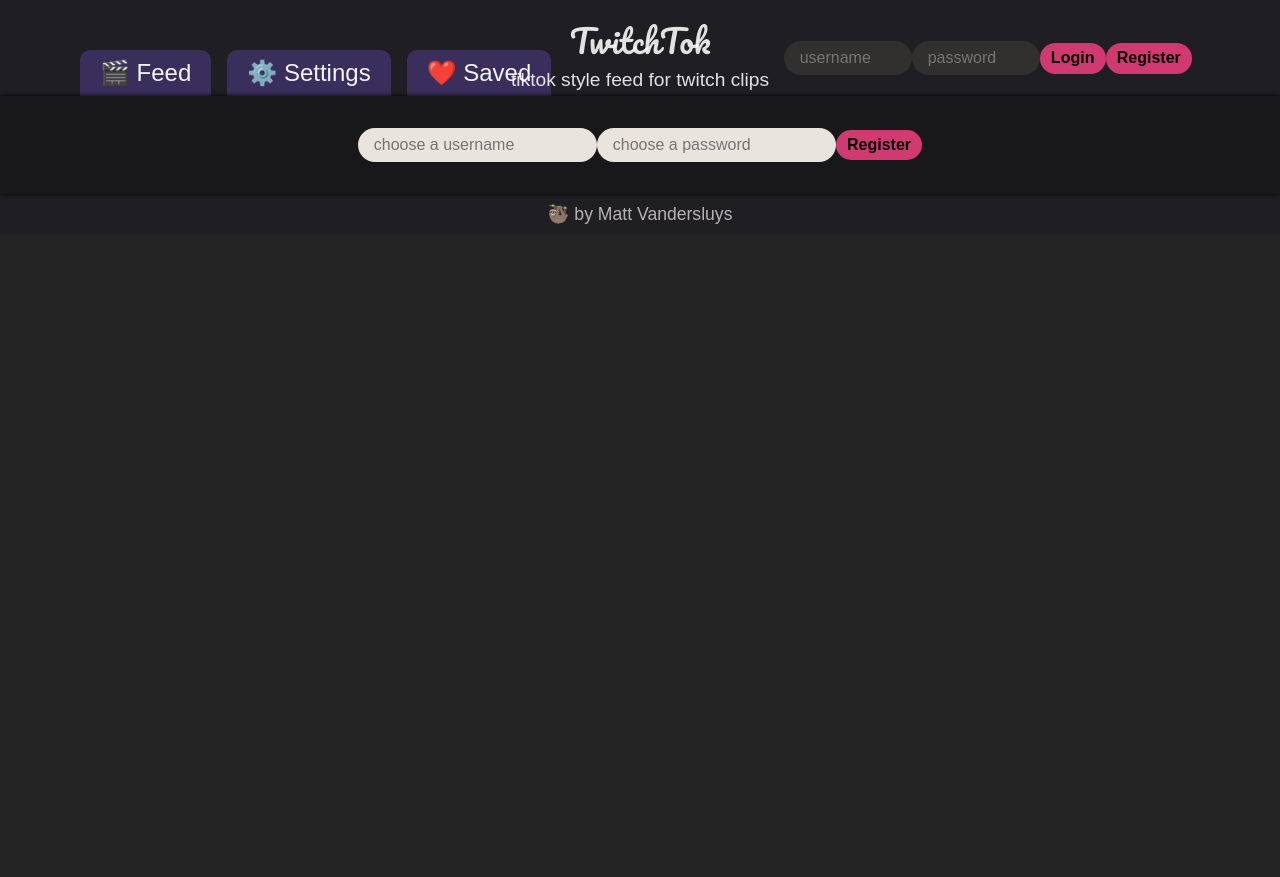
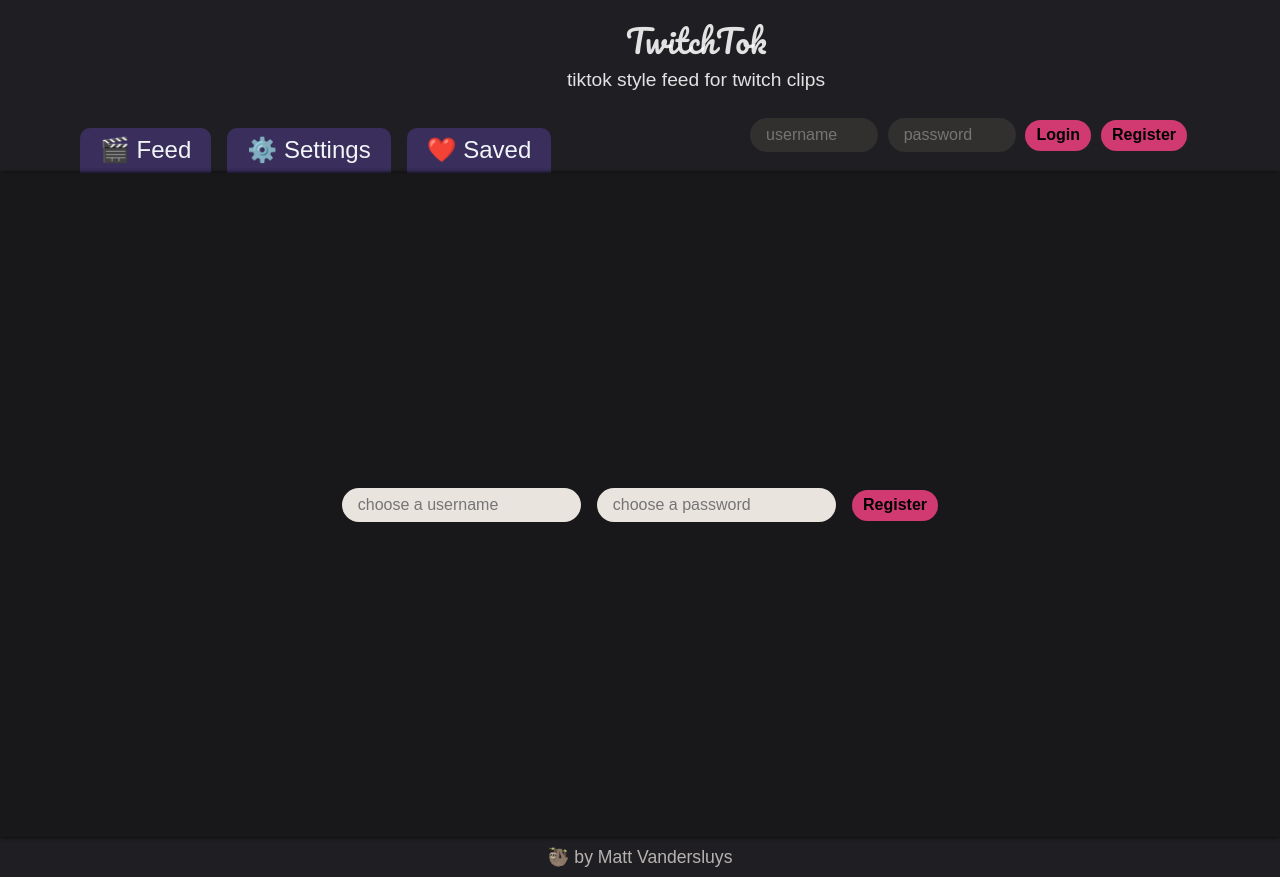
Before and after one commit to Cxndr/twitch-tok, a React (Vite) app in the folder client/: page /register in a window 1280 px wide. Before the commit the page ends 800 px from the top, so only its background shows below. Built offline with nearby package versions, Linux system fonts and the light colour scheme; no server answers; a web font is replaced by a local one.

Commit message:
cleaned up everything

```diff
--- a/client/src/App.jsx
+++ b/client/src/App.jsx
@@ -70,7 +70,7 @@
 
   return (
     <BrowserRouter>
-      <Header user={user} setUser={setUser} profileData={profileData}/>
+      <Header user={user} setUser={setUser} profileData={profileData} setProfileData={setProfileData}/>
       <main>
         <Routes>
           <Route path="/" element={<FeedPage profileData={profileData} getProfile={getProfile} autoMode={autoMode} setAutoMode={setAutoMode}/>}/>
--- a/client/src/components/Header.jsx
+++ b/client/src/components/Header.jsx
@@ -1,7 +1,7 @@
 import { NavLink } from "react-router-dom";
 import LoginForm from "./LoginForm";
 
-export default function Header({user,setUser, profileData}) {
+export default function Header({user,setUser, profileData, setProfileData}) {
 
     return (
         <header>
@@ -15,7 +15,7 @@
                 <NavLink to="/saved">❤️ Saved</NavLink>
             </nav>
             <div className="user-nav">
-                <LoginForm user={user} setUser={setUser} profileData={profileData}/>
+                <LoginForm user={user} setUser={setUser} profileData={profileData} setProfileData={setProfileData}/>
             </div>
         </header>
     )
--- a/client/src/components/LoginForm.jsx
+++ b/client/src/components/LoginForm.jsx
@@ -3,7 +3,7 @@
 import { Link } from "react-router-dom";
 
 
-export default function LoginForm({user, setUser, profileData}) {
+export default function LoginForm({user, setUser, profileData, setProfileData}) {
 
     const [formData, setFormData] = useState({
         username: "",
@@ -42,6 +42,8 @@
     async function userLogout() {
         sessionStorage.removeItem('authToken');
         setUser(false);
+        setProfileData([]);
+
     }
 
     async function handleFormSubmit(event) {
@@ -52,7 +54,7 @@
 
 
     return (
-        <div>
+        <div className="login-section">
             {user
             ?
                 <>
--- a/client/src/index.css
+++ b/client/src/index.css
@@ -171,6 +171,7 @@
 
 main {
   height: 83svh;
+  min-height: 83svh;
   padding: 2rem 2rem;
   background-color: var(--black-mid);
   filter: drop-shadow(0px 0px 2px #000);
@@ -196,7 +197,7 @@
 }
 .sidebar-section {
   height: 100%;
-  width: 0;
+  width: inherit;
   flex-grow: 1;
   padding: 0.5rem 1rem 0rem 1rem;
   display: flex;
@@ -402,6 +403,38 @@
   top: 0.6rem;
 }
 
+.clip-settings {
+  background-color: var(--black-light);
+  padding: 0.5rem 1rem;
+  border-radius: 20px;
+  position: relative;
+  margin-bottom: 1rem;
+}
+.clip-settings label {
+  vertical-align: center;
+  font-size: 1.5rem;
+  font-weight: 600;
+  color: var(--offest-white);
+}
+.auto-mode-switch {
+  position: relative;
+  top: 0.3rem;
+  display: inline;
+  padding-right: 0.7rem;
+}
+.instruction-text {
+  opacity: 0.5;
+  padding-left: 1rem;
+  vertical-align: middle;
+  position: absolute;
+  top: 0.9rem;
+}
+.login-section input, .login-section button {
+  margin: 0rem 0.3rem;
+}
+.register-form input, .register-form button {
+  margin: 0.5rem;
+}
 
 footer {
   height: 5svh;
@@ -425,6 +458,22 @@
     flex-direction: column;
     height: auto;
   }
+  header {
+    flex-wrap: wrap;
+    height: auto;
+  }
+  header .title {
+    /* display: block; */
+    width: 100%;
+    position: relative;
+    order: 1;
+    left: 50%;
+    transform: translateX(-45%);
+    margin-bottom: 2rem;
+  }
+  header .user-nav {
+    padding-top: 0.5rem;
+  }
   .clips-section {
     width: 100%;
     height: auto;
@@ -437,4 +486,7 @@
     aspect-ratio: 16 / 9;
     position: relative;
   }
+  .sidebar-section {
+    width: 100%;
+  }
 }
--- a/client/src/pages/FeedPage.jsx
+++ b/client/src/pages/FeedPage.jsx
@@ -135,16 +135,14 @@
           clearTimeout(autoModeTimerRef.current);
       }
 
-      // Set a new timer based on the current clip's duration
       autoModeTimerRef.current = setTimeout(() => {
           updateClipPos(clipPos + 1);
-      }, (clips[clipPos].duration * 1000) + 5000);  // Adding extra 5 seconds for buffer/loading
+      }, (clips[clipPos].duration * 1000) + 5000);
   }
 
   useEffect(() => {
       autoClipTimer();
       return () => {
-          // Clear the timer when autoMode changes or component unmounts
           if (autoModeTimerRef.current) {
               clearTimeout(autoModeTimerRef.current);
           }
@@ -212,8 +210,15 @@
 
               <div className="clip-settings">
                 <label>
-                  <Switch onChange={handleAutoSwitch} checked={autoMode}/>
+                  <div className="auto-mode-switch">
+                    <Switch
+                      onChange={handleAutoSwitch}
+                      checked={autoMode}
+                    />
+                  </div>
+                  Auto Mode
                 </label>
+                <span className="instruction-text"> Use arrow keys or auto to cycle clips.</span>
               </div>
 
               <div className="clip-info">
--- a/client/src/pages/RegisterPage.jsx
+++ b/client/src/pages/RegisterPage.jsx
@@ -37,7 +37,7 @@
     }
 
     return (
-        <form onSubmit={handleFormSubmit}>
+        <form className="register-form" onSubmit={handleFormSubmit}>
             <input
                 type="text"
                 id="reg-username"
--- a/client/src/pages/SettingsPage.jsx
+++ b/client/src/pages/SettingsPage.jsx
@@ -15,10 +15,11 @@
     }
     console.log("SETTINGPAGE PROFILE: ", profileData);
     return (
-        <div className="settings-page">
+        <>
             {user
             ?
-                editingUser
+            <div className="settings-page">
+                {editingUser
                 ? <UserEditForm profileData={profileData} setEditingUser={setEditingUser} getProfile={getProfile}/>
                 :
                 <>
@@ -30,13 +31,15 @@
                     </div>
                     <SelectStreamer profileData={profileData} getProfile={getProfile}/>
                     <SelectCategories profileData={profileData} getProfile={getProfile}/>
-                </>
+                </>}
+            </div>
             :
             <div>
                 <p style={{fontSize: '1.5rem', textAlign: 'center', paddingBottom: '3rem'}}>Login/Register to use custom settings!</p>
                 <RegisterPage/>
             </div>
             }
-        </div>
+
+        </>
     )
 }
```
